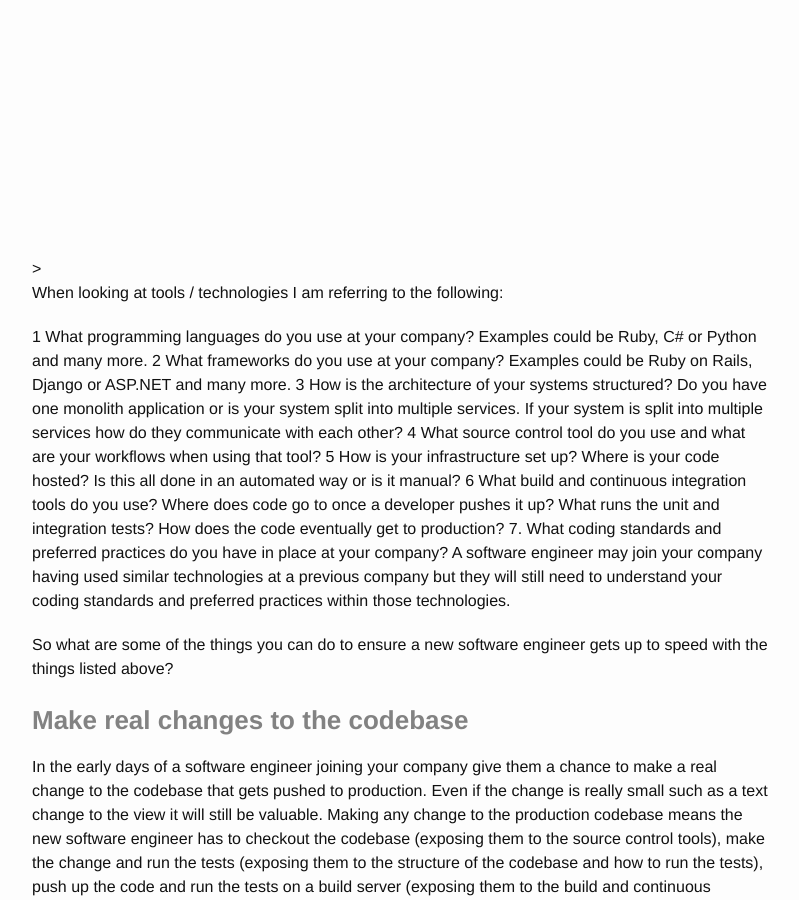
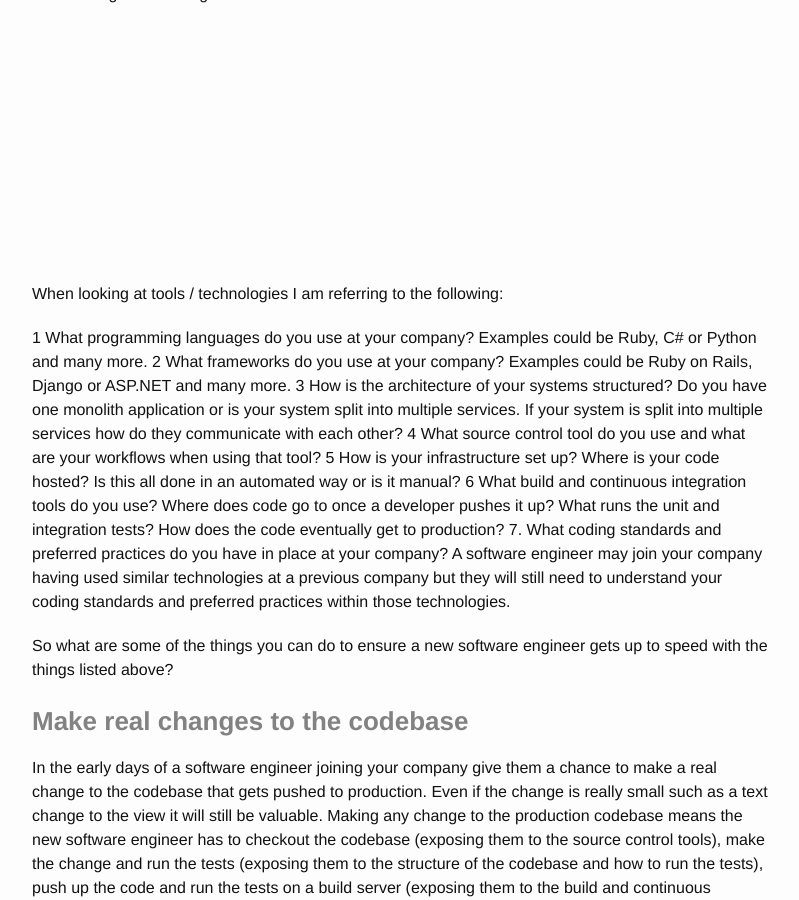
Before and after one commit to christiangubana/christiangubana.github.io, a Jekyll site: the page built from _posts/2019-08-24-Best-Way-When-Onbarding-For-New-Software-Developers.html, in a window 1280 px wide and 900 px high, scrolled down 1938 px. Shown: the whole window, without its empty margins (238-1037 px from the left). Built offline with Jekyll 4.4.1, drawn with Linux system fonts in a browser that asks for light colours; comment, search, counter and statistics services are not loaded.

Commit message:
fixed typo on blog-post page

```diff
--- a/_posts/2019-08-24-Best-Way-When-Onbarding-For-New-Software-Developers.html
+++ b/_posts/2019-08-24-Best-Way-When-Onbarding-For-New-Software-Developers.html
@@ -22,6 +22,7 @@
   From freelancing I joined a start-up company called Bountly which was a service bridging service seekers and service provider platfom. At Bountly I worked as a software developer intern, there worked directly with the CTO for apporximatelly one year, during this period I built the front-end portiions of new features and lot of exposure to many aspects of the fast growing startup.
   At this point, the company were solde, and I decided to move on, and so I discovered <a href="https://codecollective.com/">Code Collective</a>, Code Collective is a software development consulting company, providing product ownership for ambitious tech first entrepreneurs. </p>
  <p>There has probably never been a better time to be a software engineer than right now. Most businesses and organisations across the world make use of technology for their day to day operations. For some of these companies their whole product / business is technology. Added to this is the fact that technology keeps advancing (new technologies and frameworks get released often). Businesses need to keep their technology up to date to remain relevant. Every person with internet access (which eventually will be the whole world) uses lots of apps and websites every day. All this has resulted in a massive demand for people with the skills to build software – the software engineers.</p>
+ <img class='endorsement-img' src='../assets/images/steve.jpg' alt='picture of steve barnet'>
  <img class="software-dev-img" src="../assets/images/software-dev.jpg" alt="sofrware developer" style="display:block; margin-left: auto; margin-right: auto; max-width: 100%; height: 300px">
 <p>The demand and supply curve for software engineers is not balancing. As it stands demand is much higher than supply. A truly valuable developer is one of the hardest things to find for companies. If you are involved in recruitment you’ll know what I am talking about, the competition is fierce and candidates are constantly being baited from one company to another with promises of free gadgets, gym memberships, equity, remote contract work with 3 months off every year, along with some of the best salaries in the world.</p>
 <p>Companies spend a lot of time in the hiring efforts for software engineers. If we step back and consider the reason you want to hire a software engineer at your company – ideally once you hire the person you want them to provide value at your company. You want a new software engineer to be productive as soon as possible and to be productive for the long term. </p>
@@ -35,7 +36,7 @@
 </p>
 <p>I will drill down into each of these 3 areas, explain what they are and how to provide the ideal training / environment for your new software engineer to succeed in them.</p>
 <h1><b>Tools / Technologies</b></h1>
-<img class="technologies-tools-img" src="../assets/images/tehnologies-tools.jpg" alt="technologies-tools-img"style="display:block; margin-left: auto; margin-right: auto; max-width: 100%; height: 300px">>
+<img class="technologies-tools-img" src="../assets/images/tehnologies-tools.jpg" alt="technologies-tools-img"style="display:block; margin-left: auto; margin-right: auto; max-width: 100%; height: 300px">
 <p>When looking at tools / technologies I am referring to the following:</p>
 <p>1 What programming languages do you use at your company? Examples could be Ruby, C# or Python and many more.
    2 What frameworks do you use at your company? Examples could be Ruby on Rails, Django or ASP.NET and many more.
@@ -55,12 +56,12 @@
 <h3>Learning resources list / Training Budget</h3>
 <p>A new software engineer may join your company having used different tools / technologies at their previous companies. You will need to help them with extra learning material for them to get up to speed with your tools / technologies. Your company should keep a list of known good learning resources a new software engineer can use to get up speed with your company’s tools / technologies. These learning resources could be a list of books to read, or online tutorials to take on. People have different preferred learning styles so find out from your new software engineer how they prefer to learn and point them towards the correct resources. Ideally your company has a training budget for its employees and allows the software engineer to spend some of that training budget to buy the books or online tutorials. Invest in training your employees and it will pay off when they become productive. An example of this in practice is when a new software engineer joins our company and has no Ruby or Ruby on Rails experience if they prefer books I normally recommend the Programming Ruby (commonly known as The PickAxe) book and the Agile Web Development with Rails book. If they prefer online video tutorials there are tools such as Pluralsite and LinkedIn Learning that also have good resources.</p>
 <h2>Domain Knowledge</h2>
-<img class="domain-knowledge-img" src="../assets/images/domain-knowledge.jpg"style="display:block; margin-left: auto; margin-right: auto; max-width: 100%; height: 300px">>
+<img class="domain-knowledge-img" src="../assets/images/domain-knowledge.jpg"style="display:block; margin-left: auto; margin-right: auto; max-width: 100%; height: 300px">
 <p>If you successfully onboard a new software engineer on the tools / technologies you will have an engineer who is confident they understand all your technologies and can write code using the programming languages at your company. However software engineering is not just about writing code, it is more involved than that. The code that a software engineer writes must align with a problem their company is trying to solve and actually solve that problem once it is deployed to production. So every software engineer needs to have a good understanding of the business domain they are working in. When a new software engineer joins your company you need to educate them on what your company does, why your company exists, and what your company goals are.</p>
 <h3>Include training</h3>
 <p>Educating your new software engineer about the business should happen through some sort of business induction training. How this will happen in practice will differ with each company depending on company size, complexity of the business domain and which people in your company hold most of the knowledge. In some companies it may be enough for the new software engineer to go through the business domain with another more experience engineer who understands it well or the team product owner who may have more knowledge about how the business operates. In slightly bigger companies you can have more formalised induction training in place where each company department hosts a session and explains how they work and what their purpose is. The goal here is to ensure your new software engineer has a full understanding of the business as this will help them build the correct software, possibly suggest ideas that will help the business grow, or question requirements when they are asked to build features. You can only do all these things if you have a good understanding of the business.</p>
 <h1><b>Soft Skills</b></h1>
-<img class="soft-skills-img" src="../assets/images/soft-skills.jpg"style="display:block; margin-left: auto; margin-right: auto; max-width: 100%; height: 300px">>
+<img class="soft-skills-img" src="../assets/images/soft-skills.jpg"style="display:block; margin-left: auto; margin-right: auto; max-width: 100%; height: 300px">
 <p>If you have successfully onboarded a software engineer on tools / technologies and domain knowledge you are almost done. You will be left with one more area. In a majority of companies these days people work in teams not in isolation. When a new software engineer joins your company they are likely to be placed in a team where they will be working with other engineers, quality assurance engineers, a product owner, and perhaps a scrum master if you are applying Scrum. Further to that your new software engineer is definitely going to interact with other employees from other company departments or the direct users of the software they build. This means every engineer needs to communicate and interact with other humans as they get their work done. This communication and interaction with other people is normally classified as soft skills. The last pillar of onboarding a new software engineer properly is to ensure you help them with their soft skills. This is usually the area most neglected by people in the software industry but arguably it is the most important. So how do you do help a new software engineer develop their soft skills?</p>
 <h3>Let them lead team reviews / company wide demos</h3>
 <p>Once a new software engineer has settled down at your company give them the opportunity to present the work they have been doing to other people. This can happen in the regular team review sessions or a company wide demo of the work their team has been doing. Allowing someone to present their work gives them the opportunity to grow their presentation skills and communication skills. A key skill every software engineer should master is being able to explain a feature they have built to a non-technical person without including any technical jargon in the explanation. Allowing someone to present their work also gives them the opportunity to show they understand the business and why they built the work they are presenting. Finally giving someone an opportunity to present to a wider business audience gives them visibility across the company, people will now know who they are and they can approach them later to chat about the work they presented.</p>
```
